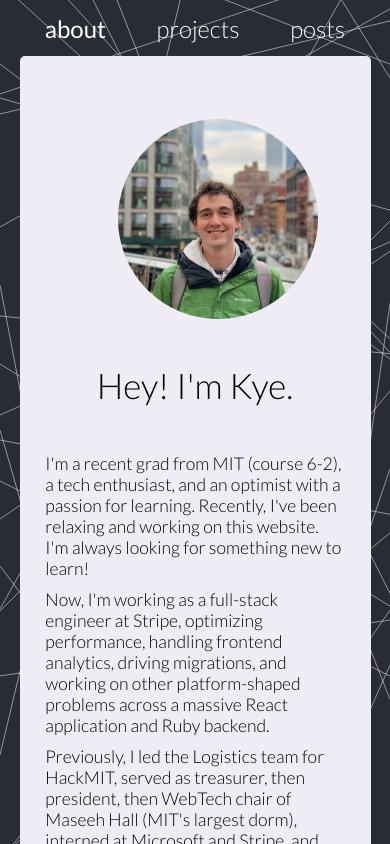
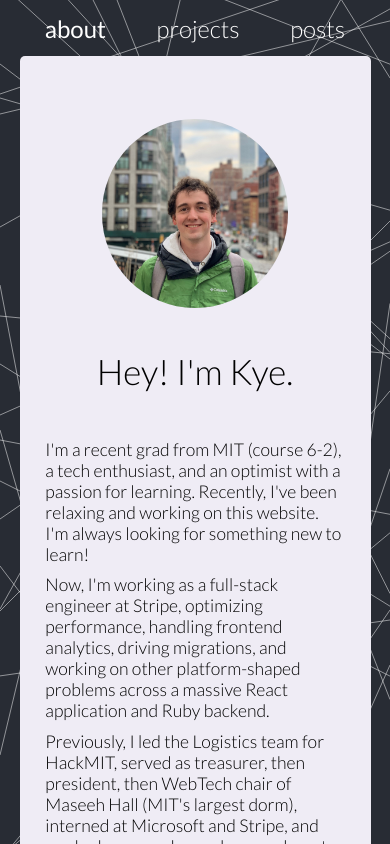
Before and after one commit to kyeb/kyeburchard-next, a Next.js app: page / in a window 390 px wide. Shown: the top 844 px of the page. Built offline with nearby package versions, Linux system fonts and the light colour scheme.

Commit message:
fix off-center photo

```diff
--- a/components/About.tsx
+++ b/components/About.tsx
@@ -8,8 +8,8 @@ const About = () => {
           <img
             className={styles.pic}
             src="/kye-nyc.jpg"
-            width={200}
-            height={200}
+            width={"100%"}
+            height={"100%"}
           />
         </div>
       </div>
--- a/styles/About.module.css
+++ b/styles/About.module.css
@@ -19,9 +19,13 @@
   grid-row-start: 2;
 }
 
+.picContainer {
+  width: 20%;
+}
+
 @media (max-width: 599px) {
   .picContainer {
-    width: 50%;
+    width: 60%;
   }
 }
 
```
